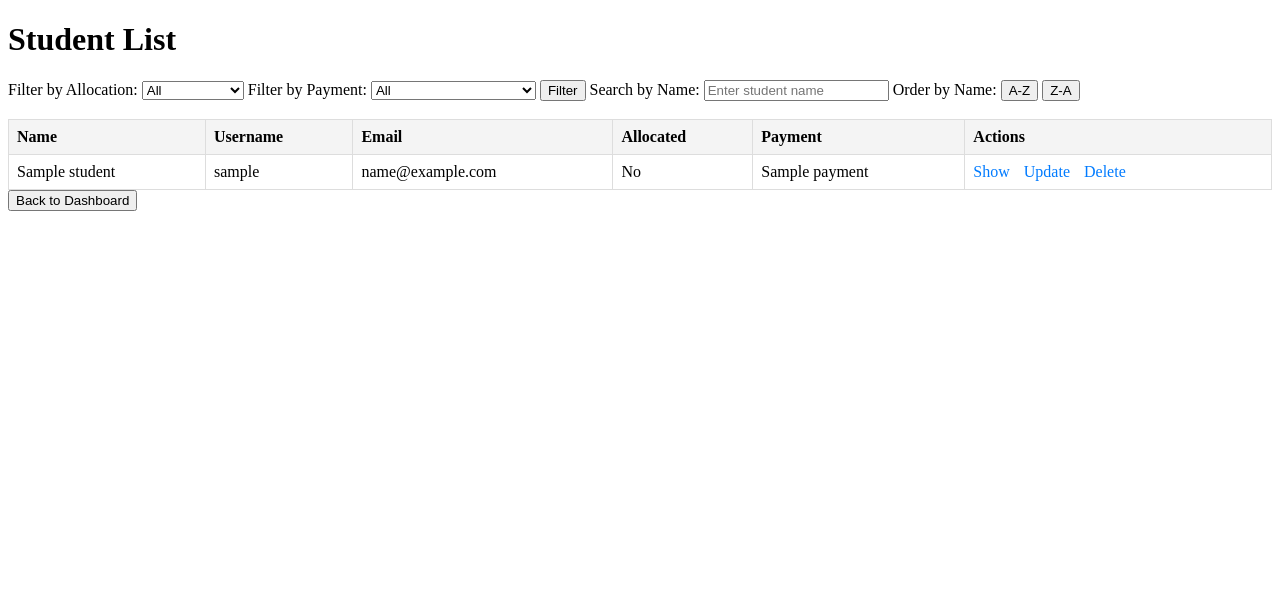
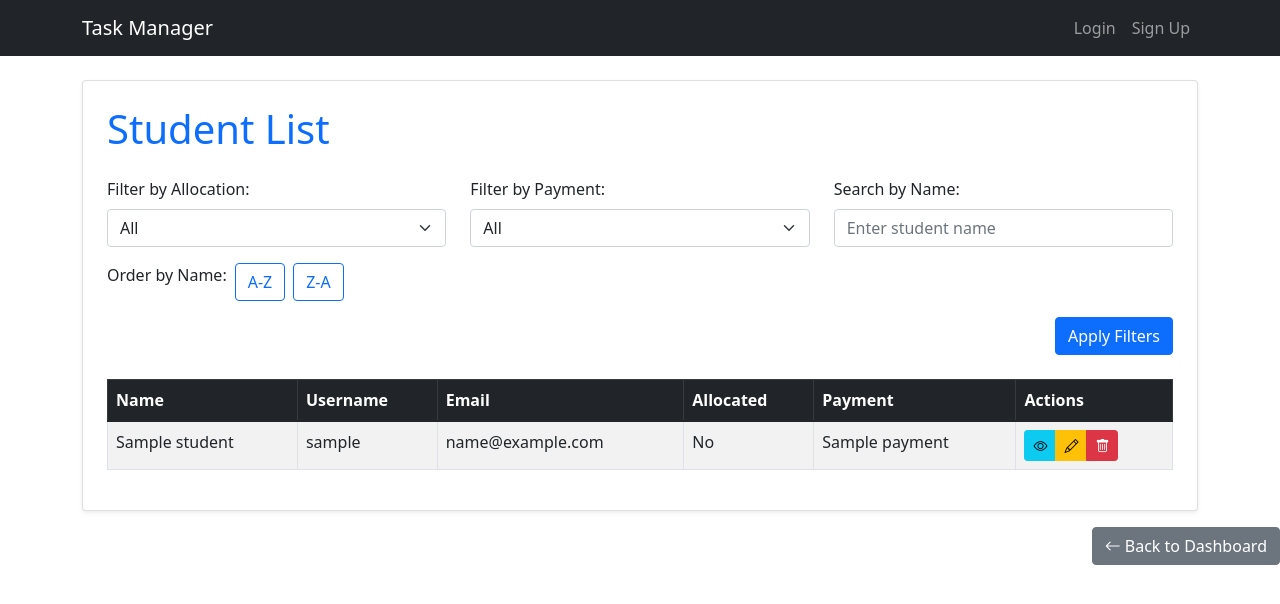
Before and after one commit to m4nusha/Iguana, a Django app: template tutorials/templates/students_list.html in a window 1280 px wide. Shown: the top 604 px of the page. Run offline with Django 3.2, Linux system fonts and the light colour scheme; the template is opened without the code that fills it: most values are stand-ins (such as "Sample title", 1, 10 or a date in 2020); some libraries are stand-ins or nearby versions.

Commit message:
Style Student List

```diff
--- a/tutorials/templates/students_list.html
+++ b/tutorials/templates/students_list.html
@@ -1,43 +1,27 @@
-<!DOCTYPE html>
-<html>
-<head>
-    <title>Student List</title>
-    <style>
-        table {
-            width: 100%;
-            border-collapse: collapse;
-        }
-        th, td {
-            border: 1px solid #ddd;
-            padding: 8px;
-            text-align: left;
-        }
-        th {
-            background-color: #f4f4f4;
-        }
-        a {
-            margin-right: 10px;
-            text-decoration: none;
-            color: #007BFF;
-        }
-    </style>
-</head>
-<body>
-    <h1>Student List</h1>
+{% extends 'base_content.html' %}
+
+{% block content %}
+<div class="container mt-4">
+  <div class="card shadow-sm p-4">
+    <h1 class="text-primary mb-4">Student List</h1>
 
     <!-- Filter, Search, and Order Section -->
-    <form method="get" action="">
+    <form method="get" action="" class="mb-4">
+      <div class="row">
         <!-- Filter by Allocated -->
-        <label for="allocated">Filter by Allocation:</label>
-        <select name="allocated" id="allocated">
+        <div class="col-md-4 mb-3">
+          <label for="allocated" class="form-label">Filter by Allocation:</label>
+          <select name="allocated" id="allocated" class="form-select">
             <option value="">All</option>
             <option value="true" {% if current_allocated == 'true' %}selected{% endif %}>Allocated</option>
             <option value="false" {% if current_allocated == 'false' %}selected{% endif %}>Not Allocated</option>
           </select>
+        </div>
 
         <!-- Filter by Payment -->
-        <label for="payment">Filter by Payment:</label>
-        <select name="payment" id="payment">
+        <div class="col-md-4 mb-3">
+          <label for="payment" class="form-label">Filter by Payment:</label>
+          <select name="payment" id="payment" class="form-select">
             <option value="">All</option>
             {% for value, label in payment_choices %}
               <option value="{{ value }}" {% if current_payment == value %}selected{% endif %}>
@@ -45,45 +29,52 @@
               </option>
             {% endfor %}
           </select>
-        <!-- Filter Button -->
-        <button type="submit">Filter</button>
+        </div>
 
         <!-- Search by Name -->
-        <label for="search">Search by Name:</label>
+        <div class="col-md-4 mb-3">
+          <label for="search" class="form-label">Search by Name:</label>
           <input
             type="text"
             id="search"
             name="search"
             placeholder="Enter student name"
             value="{{ search_query|default:'' }}"
+            class="form-control"
           />
+        </div>
 
         <!-- Order by Name -->
-        <label for="order">Order by Name:</label>
-        <button type="submit" name="order" value="asc" {% if current_order == 'asc' %}style="font-weight: bold;"{% endif %}>
+        <div class="col-md-12 d-flex justify-content-start mb-3">
+          <label for="order" class="form-label me-2">Order by Name:</label>
+          <button type="submit" name="order" value="asc" class="btn btn-outline-primary me-2 {% if current_order == 'asc' %}active{% endif %}">
             A-Z
           </button>
-        <button type="submit" name="order" value="desc" {% if current_order == 'desc' %}style="font-weight: bold;"{% endif %}>
+          <button type="submit" name="order" value="desc" class="btn btn-outline-primary {% if current_order == 'desc' %}active{% endif %}">
             Z-A
           </button>
+        </div>
 
+        <div class="col-md-12 text-end">
+          <button type="submit" class="btn btn-primary">Apply Filters</button>
+        </div>
+      </div>
+    </form>
 
-    </form>
-    <br>
-
-    {% if students %}
-    <table>
-        <thead>
+    <!-- Student Table -->
+    <table class="table table-striped table-bordered">
+      <thead class="table-dark">
         <tr>
-                <th>Name</th>
-                <th>Username</th>
-                <th>Email</th>
-                <th>Allocated</th>
-                <th>Payment</th>
-                <th>Actions</th>
+          <th scope="col">Name</th>
+          <th scope="col">Username</th>
+          <th scope="col">Email</th>
+          <th scope="col">Allocated</th>
+          <th scope="col">Payment</th>
+          <th scope="col">Actions</th>
         </tr>
       </thead>
       <tbody>
+        {% if students %}
         {% for student in students %}
         <tr>
           <td>{{ student.name }}</td>
@@ -98,17 +89,33 @@
           </td>
           <td>{{ student.payment }}</td>
           <td>
-                    <a href="{% url 'show_student' student.id %}">Show</a>
-                    <a href="{% url 'update_student' student.id %}">Update</a>
-                    <a href="{% url 'delete_student' student.id %}">Delete</a>
+            <div class="btn-group" role="group" aria-label="Actions">
+              <a href="{% url 'show_student' student.id %}" class="btn btn-info btn-sm" title="Show">
+                <i class="bi bi-eye"></i>
+              </a>
+              <a href="{% url 'update_student' student.id %}" class="btn btn-warning btn-sm" title="Update">
+                <i class="bi bi-pencil"></i>
+              </a>
+              <a href="{% url 'delete_student' student.id %}" class="btn btn-danger btn-sm" title="Delete">
+                <i class="bi bi-trash"></i>
+              </a>
+            </div>
           </td>
         </tr>
         {% endfor %}
+        {% else %}
+        <tr>
+          <td colspan="6" class="text-center">No students available.</td>
+        </tr>
+        {% endif %}
       </tbody>
     </table>
-    {% else %}
-        <p>No students available.</p>
-    {% endif %}
-</body>
-</html>
-<a href="{% url 'dashboard' %}"><button>Back to Dashboard</button></a>
+  </div>
+</div>
+
+<div class="text-end mt-3">
+  <a href="{% url 'dashboard' %}" class="btn btn-secondary">
+    <i class="bi bi-arrow-left"></i> Back to Dashboard
+  </a>
+</div>
+{% endblock %}
```
Lines whose indentation alone changed are shown as unchanged.
